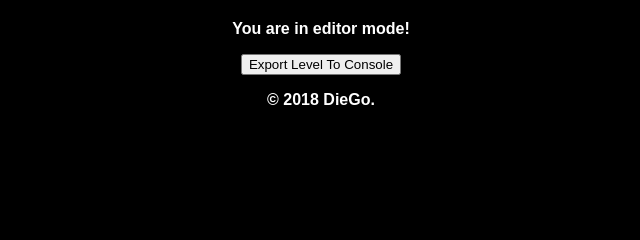
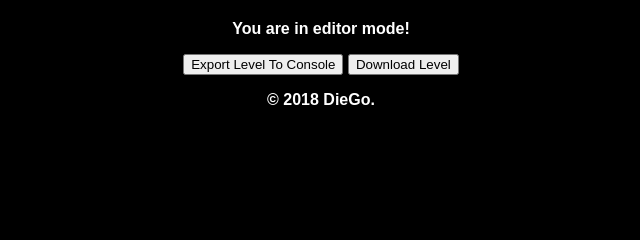
Before and after one commit to DieGo367/Doodleman, a Python web app: template templates/editor.html in a window 1280 px wide. Shown: the part 440-680 px from the top of the page, without its empty margins (319-959 px from the left). Run offline with Jinja, Linux system fonts and the light colour scheme; the template is opened without the code that fills it, so the values that code supplies are empty; some libraries are stand-ins or nearby versions.

Commit message:
download level button

```diff
--- a/templates/editor.html
+++ b/templates/editor.html
@@ -2,4 +2,5 @@
 {% block editor %}
 <p>You are in editor mode!</p>
 <button onclick="Level.log()">Export Level To Console</button>
+<button onclick="Level.export()">Download Level</button>
 {% endblock %}
```
